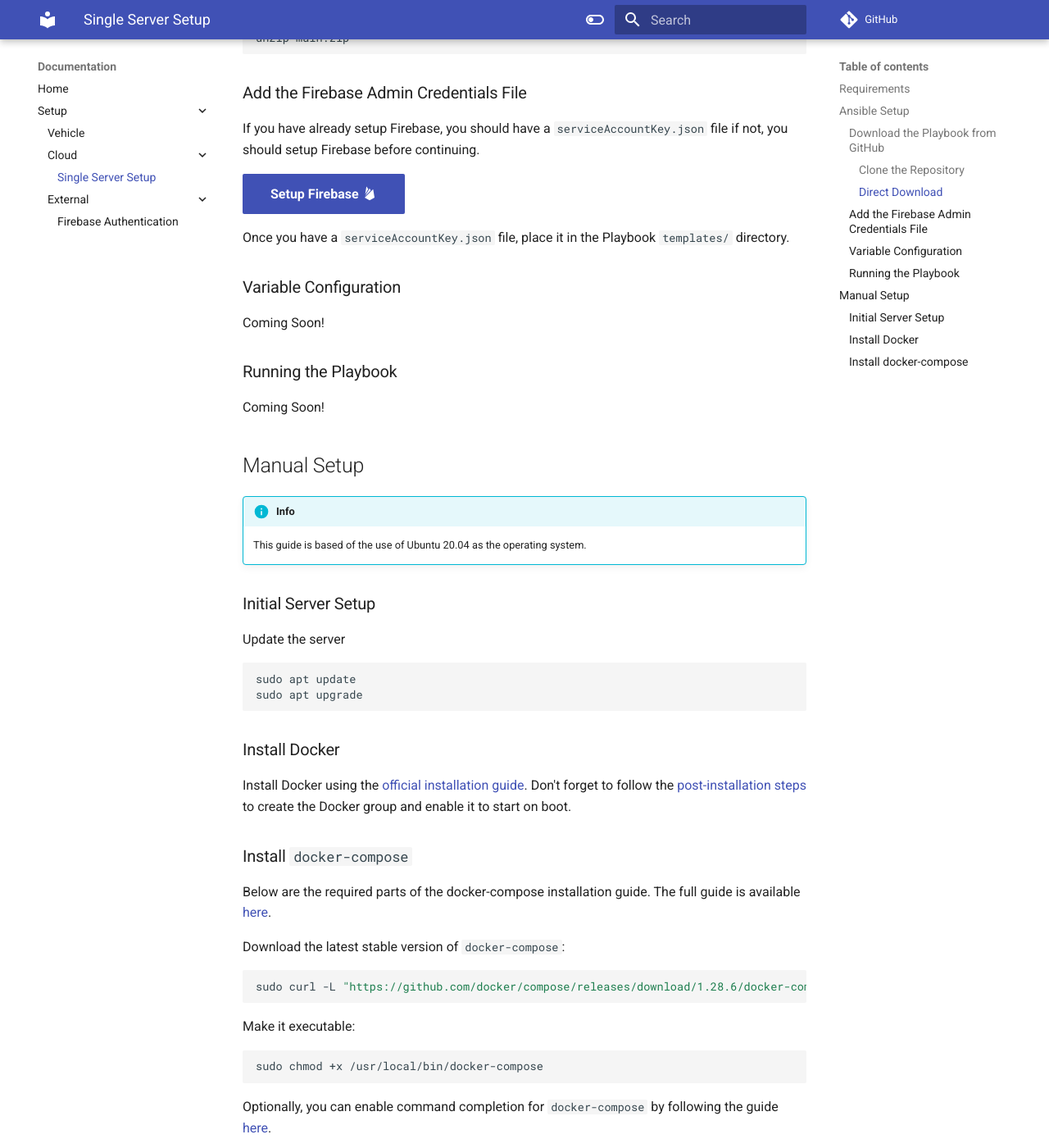
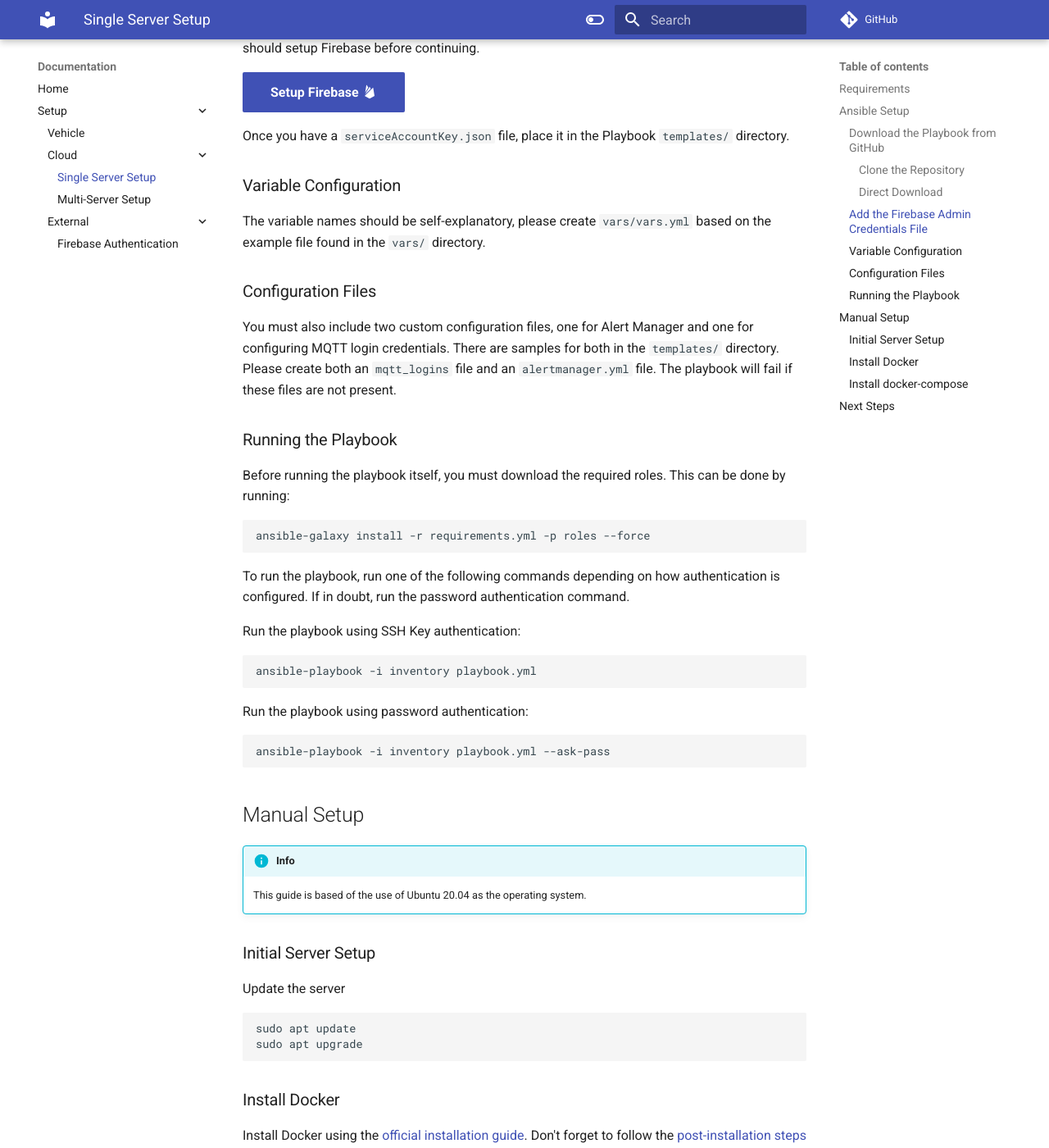
Before and after one commit to DylanGore-FYP/Documentation, an MkDocs documentation site: the page built from docs/setup/cloud-single-server.md, in a window 1280 px wide and 1400 px high, scrolled down 817 px. Shown: the whole window at 82% size. Built offline with MkDocs 1.6.1 and Material for MkDocs 9.7.7, drawn with Linux system fonts in a browser that asks for light colours; comment, search, counter and statistics services are not loaded; some of the changed text lies outside the part shown.

Commit message:
:memo: Update deployment documentation

````diff
--- a/docs/setup/cloud-single-server.md
+++ b/docs/setup/cloud-single-server.md
@@ -42,11 +38,33 @@
 
 ### Variable Configuration
 
-Coming Soon!
+The variable names should be self-explanatory, please create `vars/vars.yml` based on the example file found in the `vars/` directory.
+
+### Configuration Files
+
+You must also include two custom configuration files, one for Alert Manager and one for configuring MQTT login credentials. There are samples for both in the `templates/` directory. Please create both an `mqtt_logins` file and an `alertmanager.yml` file. The playbook will fail if these files are not present.
 
 ### Running the Playbook
 
-Coming Soon!
+Before running the playbook itself, you must download the required roles. This can be done by running:
+
+```bash
+ansible-galaxy install -r requirements.yml -p roles --force
+```
+
+To run the playbook, run one of the following commands depending on how authentication is configured. If in doubt, run the password authentication command.
+
+Run the playbook using SSH Key authentication:
+
+```bash
+ansible-playbook -i inventory playbook.yml
+```
+
+Run the playbook using password authentication:
+
+```bash
+ansible-playbook -i inventory playbook.yml --ask-pass
+```
 
 ## Manual Setup
 
@@ -84,3 +102,7 @@
 ```
 
 Optionally, you can enable command completion for `docker-compose` by following the guide [here](https://docs.docker.com/compose/completion/).
+
+## Next Steps
+
+From here you can deploy the various services as Docker containers. Please see the Ansible role linked above and/or the individual component repositories for examples.
--- a/mkdocs.yml
+++ b/mkdocs.yml
@@ -44,6 +44,7 @@
           - setup/vehicle.md
           - Cloud:
               - 'Single Server Setup': setup/cloud-single-server.md
+              - 'Multi-Server Setup': setup/cloud-multi-server.md
           - External:
               - 'Firebase Authentication': setup/external-firebase-authentication.md
   - About: about/index.md
````
Also changed, not shown: other parts of docs/setup/cloud-single-server.md (+0 -4 lines), docs/index.md (+0 -4 lines), docs/setup/cloud-multi-server.md (added, +6 -0 lines).
